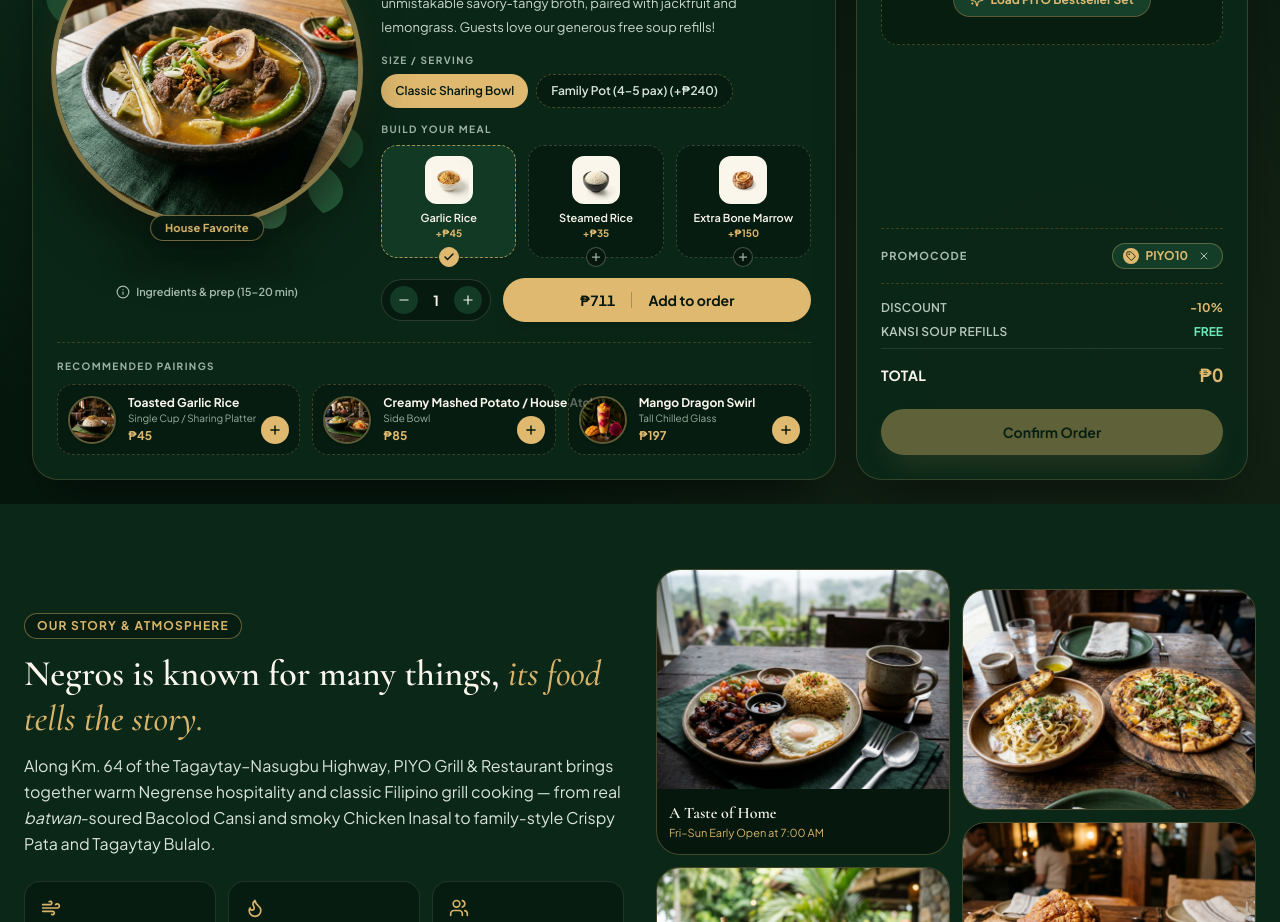
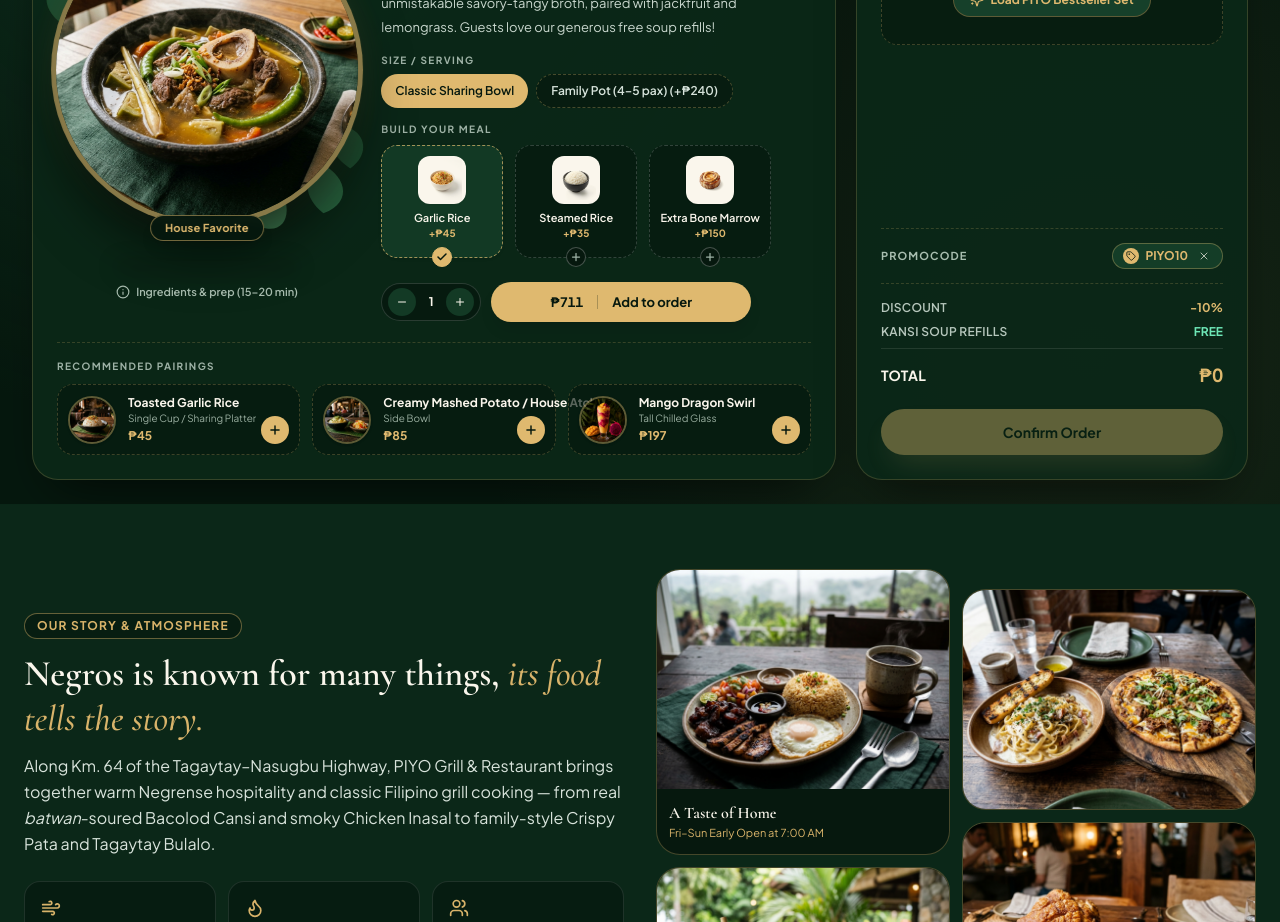
Before and after one commit to mediqtechsupport-byte/PIYO-website, a React (Vite) app: page / in a window 1280 px wide. Shown: the part 5360-6282 px from the top of the page. Built offline with nearby package versions, Linux system fonts and the light colour scheme.

Commit message:
Resize Menu Add-to-order button and stepper to crisp proportions

```diff
--- a/src/components/MenuSection.jsx
+++ b/src/components/MenuSection.jsx
@@ -628,7 +628,7 @@ export function MenuSection({
                     </div>
 
                     {/* BUILD YOUR MEAL — 3 Square Dashed 3D Add-on Tiles */}
-                    <div className="mt-3.5">
+                    <div className="mt-3.5 max-w-[390px]">
                       <p className="text-[10px] font-bold uppercase tracking-[0.14em] text-[#9EB2A6]">
                         Build Your Meal
                       </p>
@@ -685,18 +685,18 @@ export function MenuSection({
                       </div>
                     </div>
 
-                    {/* Stepper + Split "₱Price | Add to order" Gold Pill CTA */}
-                    <div className="mt-5 flex flex-wrap items-center gap-3">
-                      <div className="inline-flex items-center gap-2 rounded-full border border-white/15 bg-[#06180E]/80 px-2 py-1.5">
+                    {/* Stepper + Compact Split "₱Price | Add to order" Gold Pill CTA */}
+                    <div className="mt-6 flex max-w-[390px] flex-wrap items-center gap-2.5">
+                      <div className="inline-flex items-center gap-1.5 rounded-full border border-white/15 bg-[#06180E]/80 px-1.5 py-1">
                         <button
                           type="button"
                           onClick={() => setQuantity((q) => Math.max(1, q - 1))}
                           aria-label="Decrease quantity"
                           className="flex h-7 w-7 items-center justify-center rounded-full bg-[#133A25] text-[#FAF6EC] transition hover:bg-[#DFB96F] hover:text-[#06180E]"
                         >
-                          <Minus className="h-3.5 w-3.5" aria-hidden="true" />
+                          <Minus className="h-3 w-3" aria-hidden="true" />
                         </button>
-                        <span className="min-w-[20px] text-center text-sm font-bold text-[#FAF6EC]">
+                        <span className="min-w-[18px] text-center text-xs font-bold text-[#FAF6EC]">
                           {quantity}
                         </span>
                         <button
@@ -705,20 +705,20 @@ export function MenuSection({
                           aria-label="Increase quantity"
                           className="flex h-7 w-7 items-center justify-center rounded-full bg-[#133A25] text-[#FAF6EC] transition hover:bg-[#DFB96F] hover:text-[#06180E]"
                         >
-                          <Plus className="h-3.5 w-3.5" aria-hidden="true" />
+                          <Plus className="h-3 w-3" aria-hidden="true" />
                         </button>
                       </div>
 
                       <button
                         type="button"
                         onClick={handleAddFeaturedToOrder}
-                        className="flex min-h-[44px] flex-1 items-center justify-center gap-4 rounded-full bg-[#DFB96F] px-6 py-2.5 text-sm font-bold text-[#06180E] shadow-lg transition hover:bg-[#E7C88B] focus-visible:outline-none focus-visible:ring-2 focus-visible:ring-[#DFB96F] active:scale-[0.99]"
+                        className="inline-flex min-h-[40px] flex-1 items-center justify-center gap-3.5 rounded-full bg-[#DFB96F] px-5 py-2 text-xs font-bold text-[#06180E] shadow-lg transition hover:bg-[#E7C88B] focus-visible:outline-none focus-visible:ring-2 focus-visible:ring-[#DFB96F] active:scale-[0.99] sm:max-w-[260px] sm:text-[13px]"
                       >
                         <span className="tabular-nums">
                           {formatPeso(builderLineTotal)}
                         </span>
                         <span
-                          className="h-4 w-px bg-[#06180E]/25"
+                          className="h-3.5 w-px bg-[#06180E]/25"
                           aria-hidden="true"
                         />
                         <span>Add to order</span>
```
